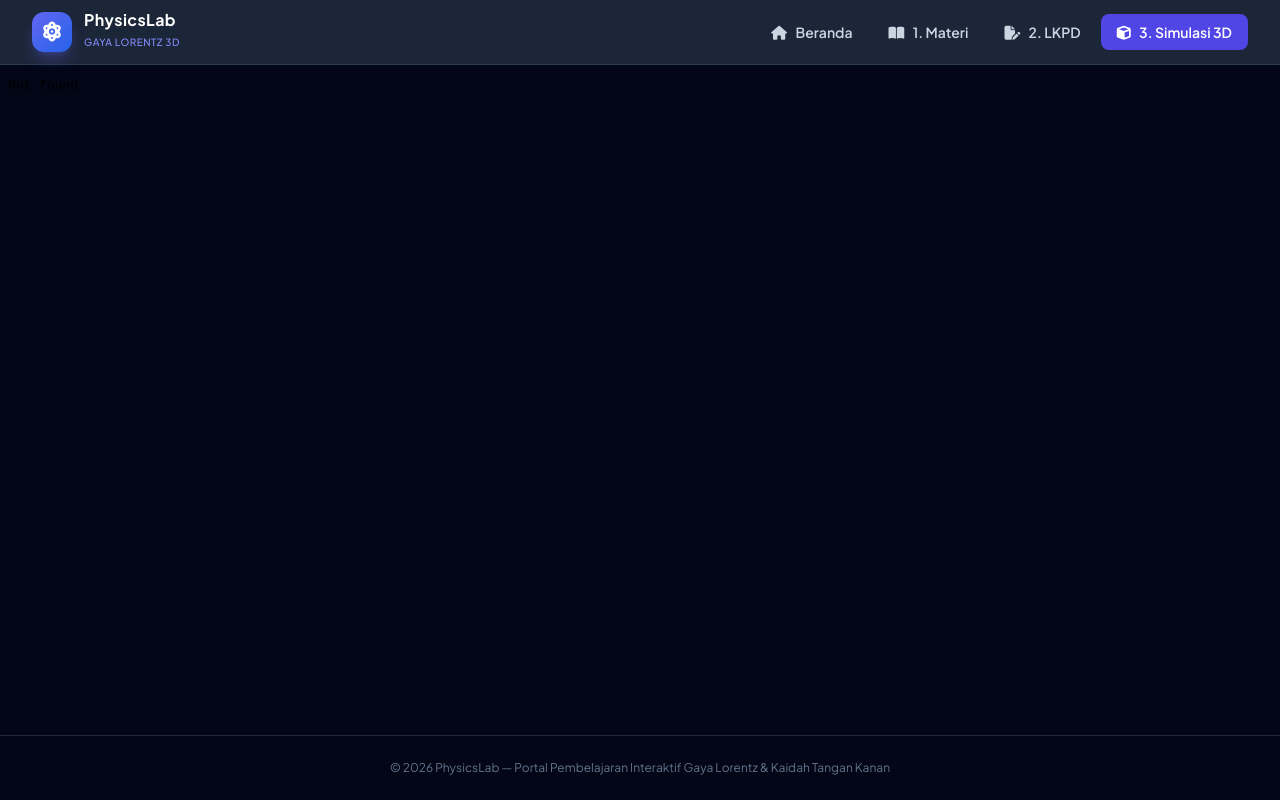
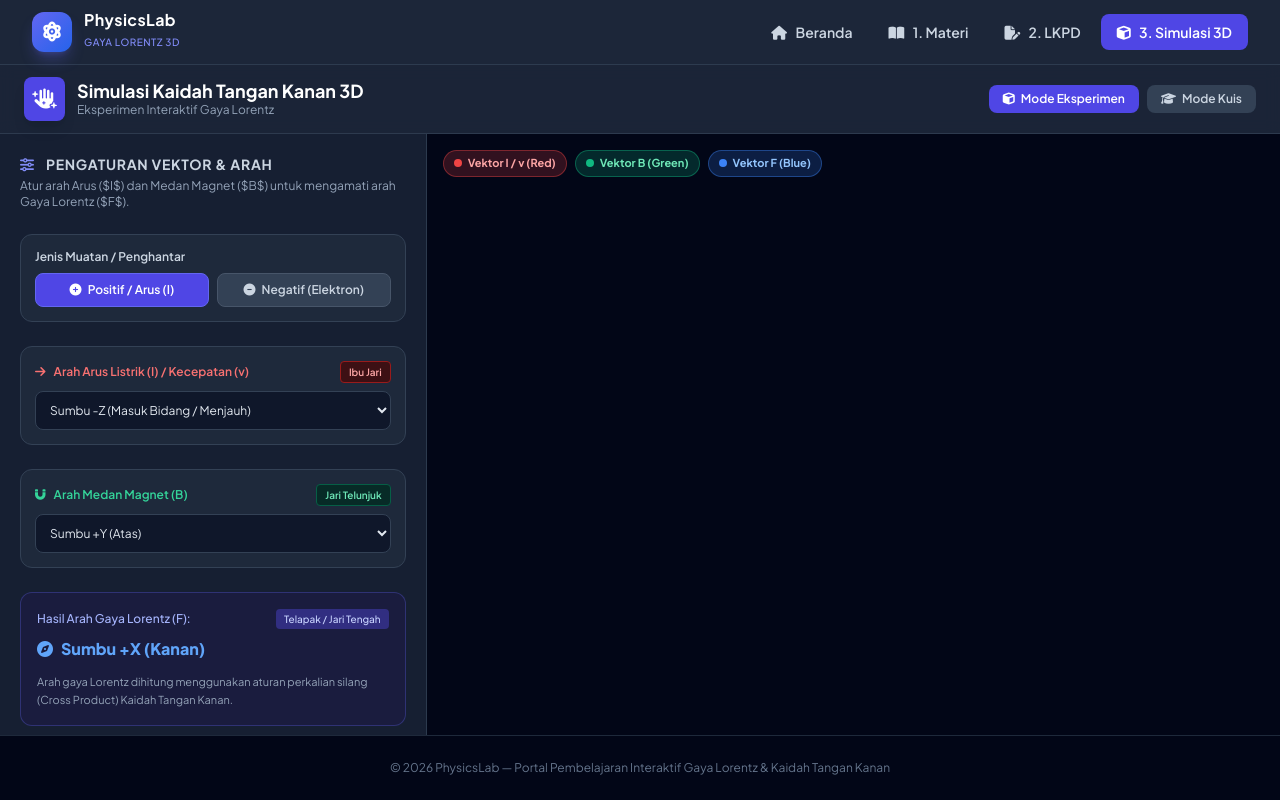
Before and after one commit to bayun-k/Gaya-Lorentz, a plain HTML site: page index.html in a window 1280 px wide. Both pictures are taken after a click on the button "3. Simulasi 3D". Drawn offline with nearby package versions, Linux system fonts and the light colour scheme.

Commit message:
Update index.html

```diff
--- a/index.html
+++ b/index.html
@@ -317,7 +317,7 @@
   <div id="tab-simulasi" class="tab-content hidden flex-1 flex flex-col">
     <!-- Embedded Iframe Simulation -->
     <div class="flex-1 w-full relative min-h-[600px] bg-slate-950">
-      <iframe src="right_hand_rule_sim.html" class="w-full h-full absolute inset-0 border-0" title="Simulasi Kaidah Tangan Kanan 3D"></iframe>
+      <iframe src="simulasi.html" class="w-full h-full absolute inset-0 border-0" title="Simulasi Kaidah Tangan Kanan 3D"></iframe>
     </div>
   </div>
 
```
